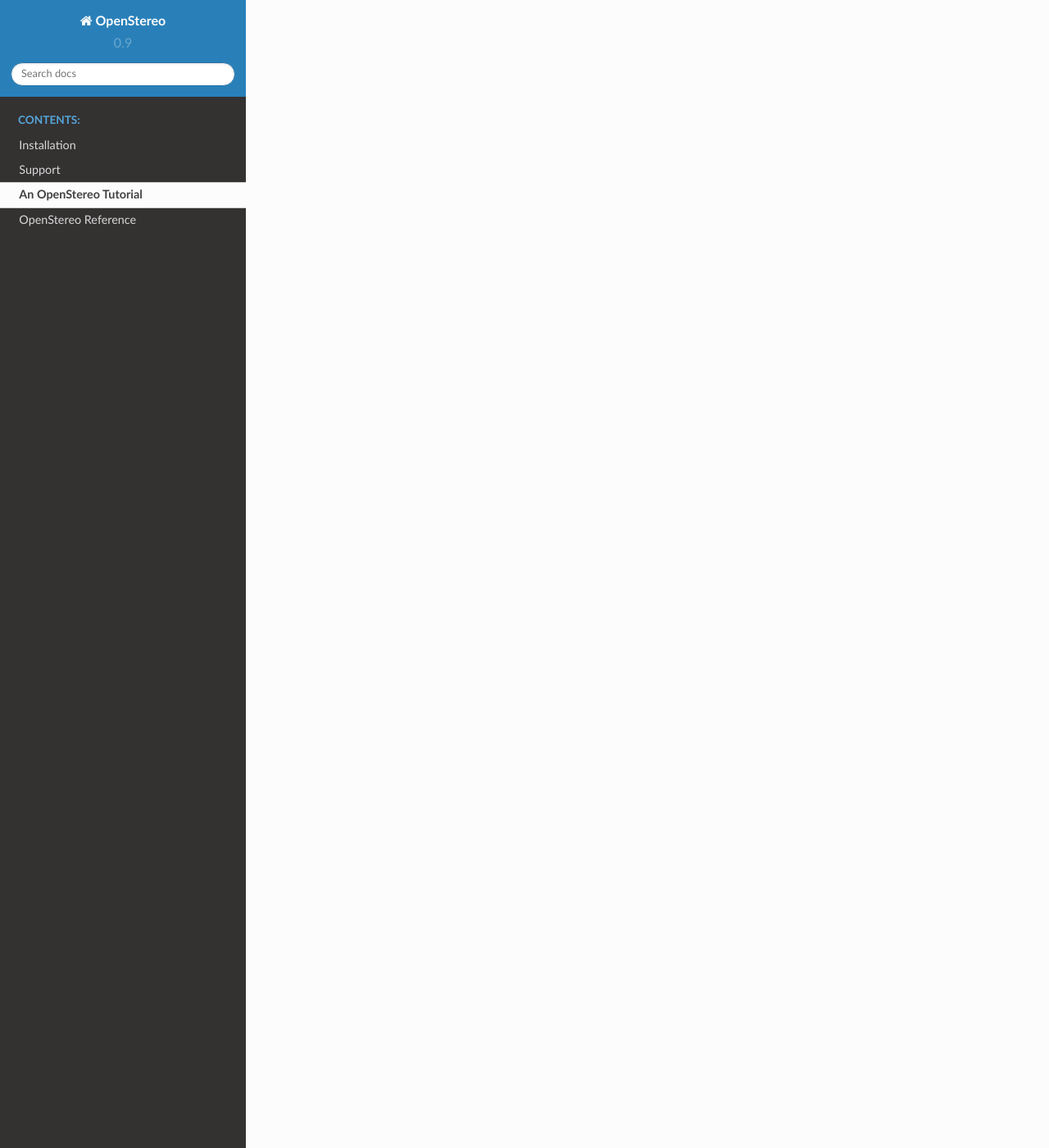
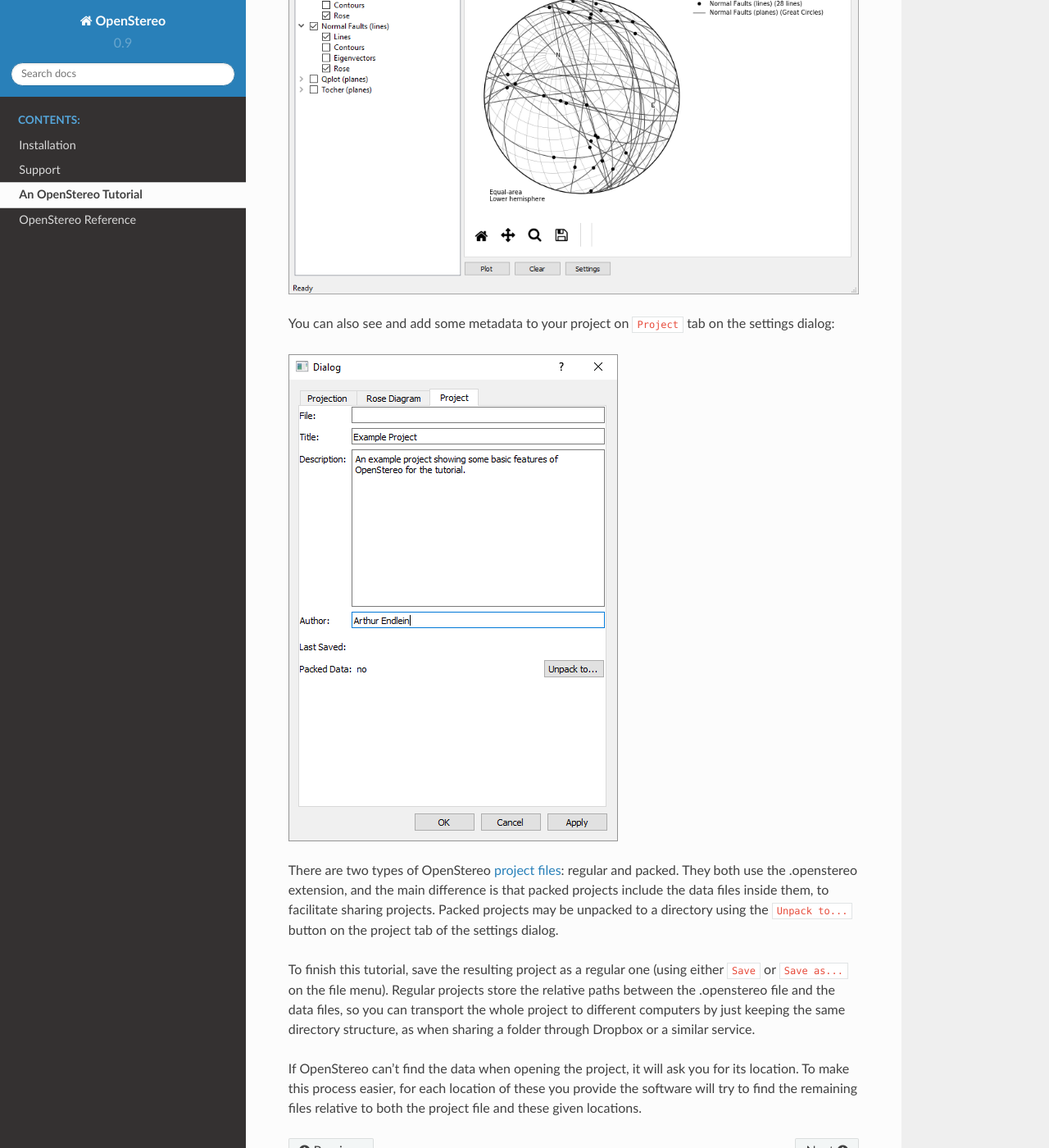
Before and after one commit to spamlab-iee/os, a Sphinx documentation site: the page built from docs/tutorial.rst, in a window 1280 px wide and 1400 px high, scrolled down 10089 px. Shown: the whole window at 82% size. Built offline with Sphinx 7.4.7 and the Read the Docs theme 2.0.0, drawn with Linux system fonts in a browser that asks for light colours; some of the changed text lies outside the part shown.

Commit message:
first draft of full tutorial

```diff
--- a/docs/tutorial.rst
+++ b/docs/tutorial.rst
@@ -23,7 +23,8 @@
 
 .. image:: images/os_file_import_plane.png
 
-Download ``tocher_header.csv`` from the `example data`_ directory inside the
+OpenStereo supports both CSV files and excel spreadsheets. Download
+``tocher_header.csv`` from the `example data`_ directory inside the
 repository and select it after clicking this option. After loading, either
 click ``Plot`` or press ``Ctrl+P`` on your keyboard to view the poles of this
 example:
@@ -31,6 +32,14 @@
 .. _example data: https://github.com/endarthur/os/tree/master/example_data
 
 .. image:: images/os_tocher_poles.png
+
+The Projection plot is interactive. If you mouse over the plot the
+attitude of the point under the mouse will appear on the lower right corner.
+Also, if you click and drag over the plot you'll be able to both measure angles
+and see the attitude of the plane formed by the point you first clicked and the
+current point:
+
+.. image:: images/os_tocher_drag.png
 
 It is also possible to plot the great circles, eigenvectors and contours of
 a planar dataset. Click on the check boxes of these options under the
@@ -104,8 +113,77 @@
 
     fitted girdle ({data.eigenvectors_sphere[0]})
 
-In most cases you don't need to use the import dialog directly. Download and
-open the ``qplot.txt`` dataset using the ``Import Line Data (Trend)``.
+You can also open multiple data files of the same type. Download both
+``normal_faults.xlsx`` and ``qplot.txt`` from the example data and open them
+using the import planes action. Disable the Tocher item and plot the new data:
+
+.. image:: images/os_tocher_faults_qplot.png
+
+The normal_faults file contains both the orientation of a plane and a line on
+each row. As the data set contains no headers, it has no way of detecting which
+columns contain the attitude for the lines and the planes, so you must provide
+this information.
+
+The most generic way of opening a data set in OpenStereo is using the
+``Import...`` action on the file menu. After clicking this and selecting the
+normal_faults file the following dialog will appear:
+
+.. image:: images/os_import.png
+
+Change the data type to Lines, and the trend and plunge to columns 2 and 3,
+respectively. Click ``OK`` to load the lines, disable the other items and press
+plot to view the results:
+
+.. image:: images/os_faults_lines.png
+
+Our project now contains four items, and it's probably time for some better
+organization. Right click on any item and select ``Colapse All`` to hide the
+plot options. Rename the items by either using ``Rename...`` on the context
+menu or pressing F2 on your keyboard after selecting an item. After that, you
+may reorder the items by either clicking and dragging or using the move item
+actions on the menu. As an example of the results:
+
+.. image:: images/os_tocher_faults_qplot_reorder.png
+
+There are also some general configurations for the whole project, which can be
+found by either clicking on the ``Settings`` button under the plot or the
+``Project Settings`` action on the settings menu. This dialog will appear:
+
+.. image:: images/os_settings.png
+
+Click on the ``Plot Grid`` checkbox to add an equal-area net on your plot. You
+may also rotate the whole projection by using the rotate grid option. For
+example, -30.0, 50.0 and 45.0 as azimuth, plunge and rake, respectively. Click
+``Apply`` to see the results:
+
+.. image:: images/os_faults_grid_rotate.png
+
+You can also see and add some metadata to your project on ``Project`` tab on
+the settings dialog:
+
+.. image:: images/os_settings_project.png
+
+There are two types of OpenStereo :ref:`project files <project-files>`: regular
+and packed. They both use the .openstereo extension, and the main difference is
+that packed projects include the data files inside them, to facilitate sharing
+projects. Packed projects may be unpacked to a directory using the
+``Unpack to...`` button on the project tab of the settings dialog.
+
+To finish this tutorial, save the resulting project as a regular one (using
+either ``Save``  or ``Save as...`` on the file menu). Regular projects store
+the relative paths between the .openstereo file and the data files, so you
+can transport the whole project to different computers by just keeping the
+same directory structure, as when sharing a folder through Dropbox or a similar
+service.
+
+If OpenStereo can't find the data when opening the project, it will ask you for
+its location. To make this process easier, for each location of these you
+provide the software will try to find the remaining files relative to both the
+project file and these given locations.
+
+..
+    In most cases you don't need to use the import dialog directly. Download and
+    open the ``qplot.txt`` dataset using the ``Import Line Data (Trend)``.
 
 ..
     .. image:: images/os_import.png
```
Also changed, not shown: docs/images/os_faults_grid_rotate.png (added), docs/images/os_faults_lines.png (added), docs/images/os_import.png, docs/images/os_import_tocher.png (added), docs/images/os_settings.png (added), docs/images/os_settings_project.png (added), docs/images/os_tocher_drag.png (added), docs/images/os_tocher_faults_qplot.png (added), docs/images/os_tocher_faults_qplot_reorder.png (added), 1 other file.
